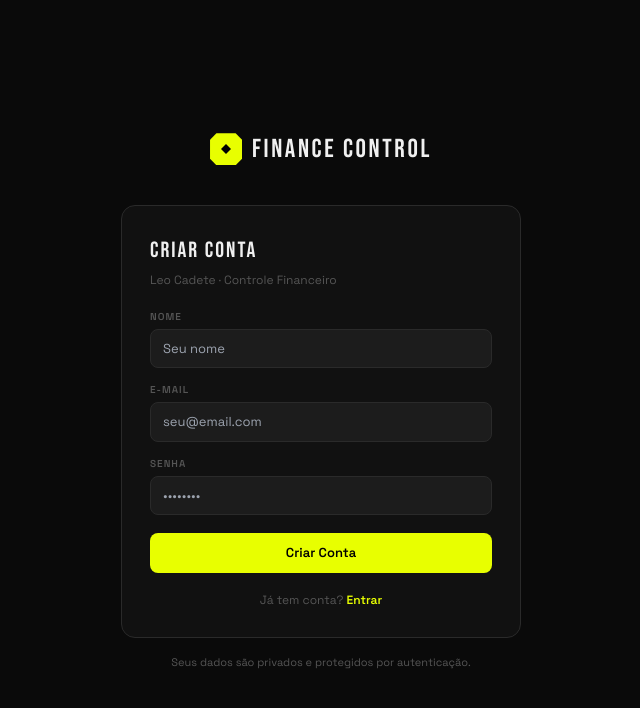
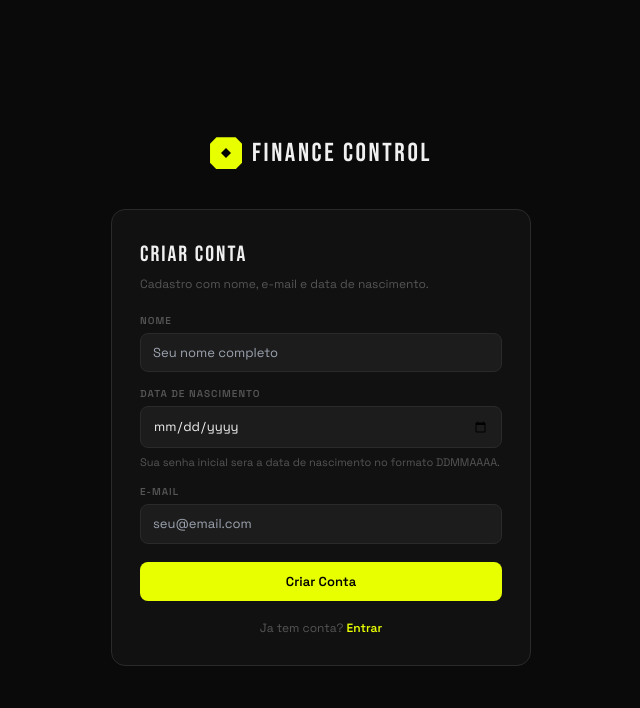
Before and after one commit to leonardocadetetecnologia-hue/control-finance, a Next.js app: page /login in a window 1280 px wide. Both pictures are taken after a click on the element "Criar agora". Shown: the top 708 px of the page, without its empty margins (319-959 px from the left). Built offline with nearby package versions, Linux system fonts and the light colour scheme.

Commit message:
add birth-date signup flow

```diff
--- a/app/(auth)/login/page.tsx
+++ b/app/(auth)/login/page.tsx
@@ -8,6 +8,7 @@ export default function LoginPage() {
   const [email, setEmail] = useState('')
   const [password, setPassword] = useState('')
   const [name, setName] = useState('')
+  const [birthDate, setBirthDate] = useState('')
   const [mode, setMode] = useState<'login' | 'signup'>('login')
   const [error, setError] = useState('')
   const [loading, setLoading] = useState(false)
@@ -17,21 +18,23 @@ export default function LoginPage() {
     e.preventDefault()
     setError('')
     setLoading(true)
+
     try {
       if (mode === 'signup') {
         const response = await fetch('/api/auth/register', {
           method: 'POST',
           headers: { 'Content-Type': 'application/json' },
-          body: JSON.stringify({ email, password, name }),
+          body: JSON.stringify({ email, name, birthDate }),
         })
 
         const data = await response.json()
         if (!response.ok) {
-          throw new Error(data.error || 'Não foi possível criar a conta.')
+          throw new Error(data.error || 'Nao foi possivel criar a conta.')
         }
 
         setMode('login')
-        setError('Conta criada! Agora entre com seu e-mail e senha.')
+        setPassword(data.generatedPassword || '')
+        setError(`Conta criada. Sua senha inicial e a data de nascimento: ${data.generatedPassword || ''}`)
       } else {
         const result = await signIn('credentials', {
           email,
@@ -40,7 +43,7 @@ export default function LoginPage() {
         })
 
         if (result?.error) {
-          throw new Error('E-mail ou senha inválidos.')
+          throw new Error('E-mail ou senha invalidos.')
         }
 
         router.push('/')
@@ -55,8 +58,7 @@ export default function LoginPage() {
 
   return (
     <div style={{ minHeight: '100vh', background: 'var(--bg)', display: 'flex', alignItems: 'center', justifyContent: 'center', padding: '20px' }}>
-      <div style={{ width: '100%', maxWidth: '400px' }}>
-        {/* Logo */}
+      <div style={{ width: '100%', maxWidth: '420px' }}>
         <div style={{ display: 'flex', alignItems: 'center', gap: '10px', marginBottom: '36px', justifyContent: 'center' }}>
           <div style={{ width: '32px', height: '32px', background: 'var(--accent)', clipPath: 'polygon(20% 0%,80% 0%,100% 20%,100% 80%,80% 100%,20% 100%,0% 80%,0% 20%)', display: 'flex', alignItems: 'center', justifyContent: 'center' }}>
             <svg width="14" height="14" viewBox="0 0 14 14" fill="none">
@@ -68,17 +70,17 @@ export default function LoginPage() {
           </span>
         </div>
 
-        {/* Card */}
         <div className="card" style={{ padding: '28px' }}>
           <div style={{ marginBottom: '20px' }}>
             <h1 className="font-bebas" style={{ fontSize: '22px', letterSpacing: '2px', color: 'var(--text)', marginBottom: '4px' }}>
               {mode === 'login' ? 'Entrar' : 'Criar Conta'}
             </h1>
-            <p style={{ fontSize: '12px', color: 'var(--text3)' }}>Leo Cadete · Controle Financeiro</p>
+            <p style={{ fontSize: '12px', color: 'var(--text3)' }}>Cadastro com nome, e-mail e data de nascimento.</p>
           </div>
 
           <form onSubmit={handleSubmit} style={{ display: 'flex', flexDirection: 'column', gap: '14px' }}>
             {mode === 'signup' && (
+              <>
                 <div>
                   <label style={{ display: 'block', fontSize: '10px', fontWeight: 600, letterSpacing: '1px', textTransform: 'uppercase', color: 'var(--text3)', marginBottom: '5px' }}>
                     Nome
@@ -88,9 +90,27 @@ export default function LoginPage() {
                     type="text"
                     value={name}
                     onChange={e => setName(e.target.value)}
-                  placeholder="Seu nome"
+                    placeholder="Seu nome completo"
+                    required
                   />
                 </div>
+
+                <div>
+                  <label style={{ display: 'block', fontSize: '10px', fontWeight: 600, letterSpacing: '1px', textTransform: 'uppercase', color: 'var(--text3)', marginBottom: '5px' }}>
+                    Data de nascimento
+                  </label>
+                  <input
+                    className="fi"
+                    type="date"
+                    value={birthDate}
+                    onChange={e => setBirthDate(e.target.value)}
+                    required
+                  />
+                  <p style={{ fontSize: '11px', color: 'var(--text3)', marginTop: '6px' }}>
+                    Sua senha inicial sera a data de nascimento no formato DDMMAAAA.
+                  </p>
+                </div>
+              </>
             )}
 
             <div>
@@ -107,6 +127,7 @@ export default function LoginPage() {
               />
             </div>
 
+            {mode === 'login' && (
               <div>
                 <label style={{ display: 'block', fontSize: '10px', fontWeight: 600, letterSpacing: '1px', textTransform: 'uppercase', color: 'var(--text3)', marginBottom: '5px' }}>
                   Senha
@@ -116,14 +137,15 @@ export default function LoginPage() {
                   type="password"
                   value={password}
                   onChange={e => setPassword(e.target.value)}
-                placeholder="••••••••"
+                  placeholder="DDMMAAAA"
                   required
-                minLength={6}
+                  minLength={8}
                 />
               </div>
+            )}
 
             {error && (
-              <div style={{ fontSize: '12px', color: error.includes('criada') ? 'var(--green)' : 'var(--red)', padding: '8px 12px', background: error.includes('criada') ? 'rgba(0,150,74,0.08)' : 'rgba(217,0,32,0.08)', borderRadius: '7px' }}>
+              <div style={{ fontSize: '12px', color: error.includes('Conta criada') ? 'var(--green)' : 'var(--red)', padding: '8px 12px', background: error.includes('Conta criada') ? 'rgba(0,150,74,0.08)' : 'rgba(217,0,32,0.08)', borderRadius: '7px' }}>
                 {error}
               </div>
             )}
@@ -140,13 +162,13 @@ export default function LoginPage() {
 
           <div style={{ marginTop: '18px', textAlign: 'center', fontSize: '12px', color: 'var(--text3)' }}>
             {mode === 'login' ? (
-              <>Não tem conta?{' '}
+              <>Nao tem conta?{' '}
                 <span style={{ color: 'var(--accent)', cursor: 'pointer', fontWeight: 600 }} onClick={() => setMode('signup')}>
                   Criar agora
                 </span>
               </>
             ) : (
-              <>Já tem conta?{' '}
+              <>Ja tem conta?{' '}
                 <span style={{ color: 'var(--accent)', cursor: 'pointer', fontWeight: 600 }} onClick={() => setMode('login')}>
                   Entrar
                 </span>
@@ -154,10 +176,6 @@ export default function LoginPage() {
             )}
           </div>
         </div>
-
-        <p style={{ textAlign: 'center', fontSize: '11px', color: 'var(--text3)', marginTop: '16px' }}>
-          Seus dados são privados e protegidos por autenticação.
-        </p>
       </div>
     </div>
   )
--- a/app/api/auth/register/route.ts
+++ b/app/api/auth/register/route.ts
@@ -3,19 +3,25 @@ import { NextResponse } from 'next/server'
 import { sql } from '@/lib/db'
 import { createDefaultCategories } from '@/lib/defaults'
 
+function birthDateToPassword(birthDate: string) {
+  const [year, month, day] = birthDate.split('-')
+  if (!year || !month || !day) {
+    return null
+  }
+
+  return `${day}${month}${year}`
+}
+
 export async function POST(request: Request) {
   try {
     const body = await request.json()
     const email = String(body.email || '').trim().toLowerCase()
-    const password = String(body.password || '')
     const name = String(body.name || '').trim() || email.split('@')[0]
+    const birthDate = String(body.birthDate || '').trim()
+    const password = birthDateToPassword(birthDate)
 
-    if (!email || !password) {
-      return NextResponse.json({ error: 'Informe e-mail e senha.' }, { status: 400 })
-    }
-
-    if (password.length < 6) {
-      return NextResponse.json({ error: 'A senha precisa ter pelo menos 6 caracteres.' }, { status: 400 })
+    if (!email || !name || !birthDate || !password) {
+      return NextResponse.json({ error: 'Informe nome, e-mail e data de nascimento.' }, { status: 400 })
     }
 
     const existing = await sql`
@@ -26,7 +32,7 @@ export async function POST(request: Request) {
     ` as { id: string }[]
 
     if (existing.length) {
-      return NextResponse.json({ error: 'Este e-mail já está cadastrado.' }, { status: 409 })
+      return NextResponse.json({ error: 'Este e-mail ja esta cadastrado.' }, { status: 409 })
     }
 
     const userId = crypto.randomUUID()
@@ -35,8 +41,8 @@ export async function POST(request: Request) {
 
     await sql.transaction([
       sql`
-        insert into users (id, email, password_hash, name)
-        values (${userId}, ${email}, ${passwordHash}, ${name})
+        insert into users (id, email, password_hash, name, birth_date)
+        values (${userId}, ${email}, ${passwordHash}, ${name}, ${birthDate})
       `,
       ...defaultCategories.map((category) => sql`
         insert into categories (id, user_id, name, emoji, color, type)
@@ -44,9 +50,9 @@ export async function POST(request: Request) {
       `),
     ])
 
-    return NextResponse.json({ ok: true })
+    return NextResponse.json({ ok: true, generatedPassword: password })
   } catch (error) {
     console.error(error)
-    return NextResponse.json({ error: 'Não foi possível criar a conta.' }, { status: 500 })
+    return NextResponse.json({ error: 'Nao foi possivel criar a conta.' }, { status: 500 })
   }
 }
```
Also changed, not shown: 2 other files (tests, documents, lock files or other folders). Lines whose indentation alone changed are shown as unchanged.
